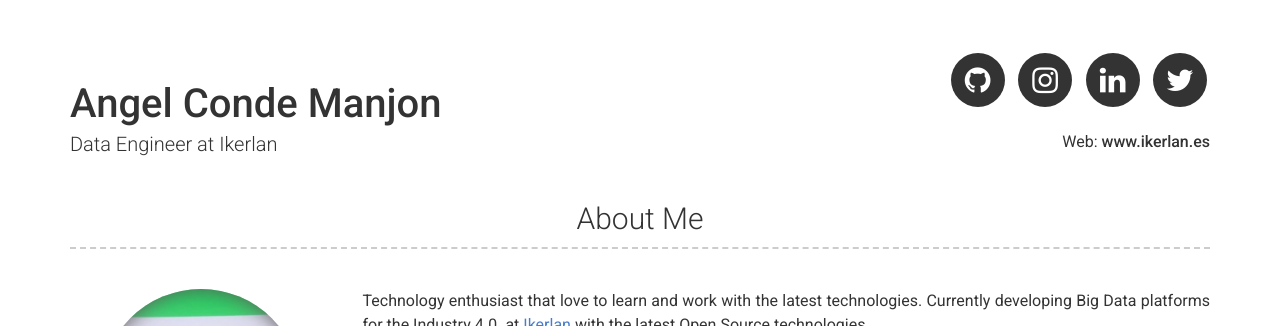
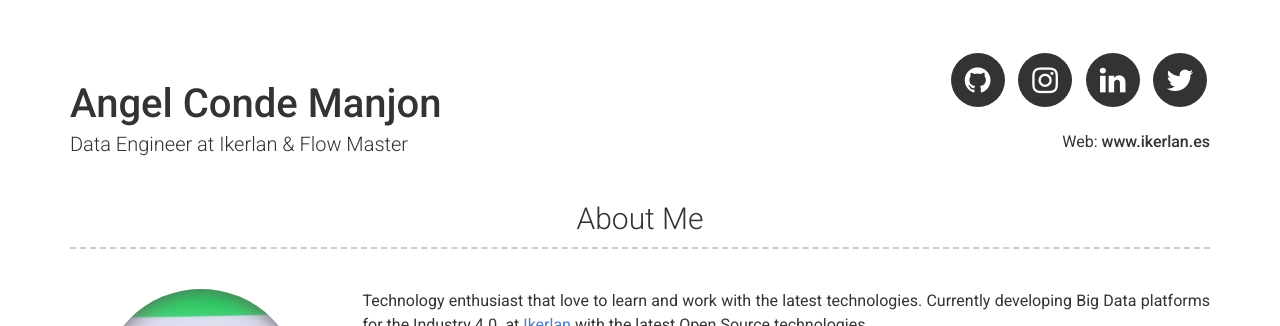
Before and after one commit to Neuw84/neuw84.github.io, a Jekyll site: the page built from index.md, in a window 1280 px wide. Shown: the top 326 px of the page. Built offline with Jekyll 4.4.1, drawn with Linux system fonts in a browser that asks for light colours.

Commit message:
Update _config.yml

```diff
--- a/_config.yml
+++ b/_config.yml
@@ -4,7 +4,7 @@ repository: Neuw84/neuw84.github.io
 
 # Personal info
 name: Angel Conde Manjon
-title: Data Engineer at Ikerlan
+title: Data Engineer at Ikerlan & Flow Master
 #email: Your email (optional)
 website: www.ikerlan.es
 
```
